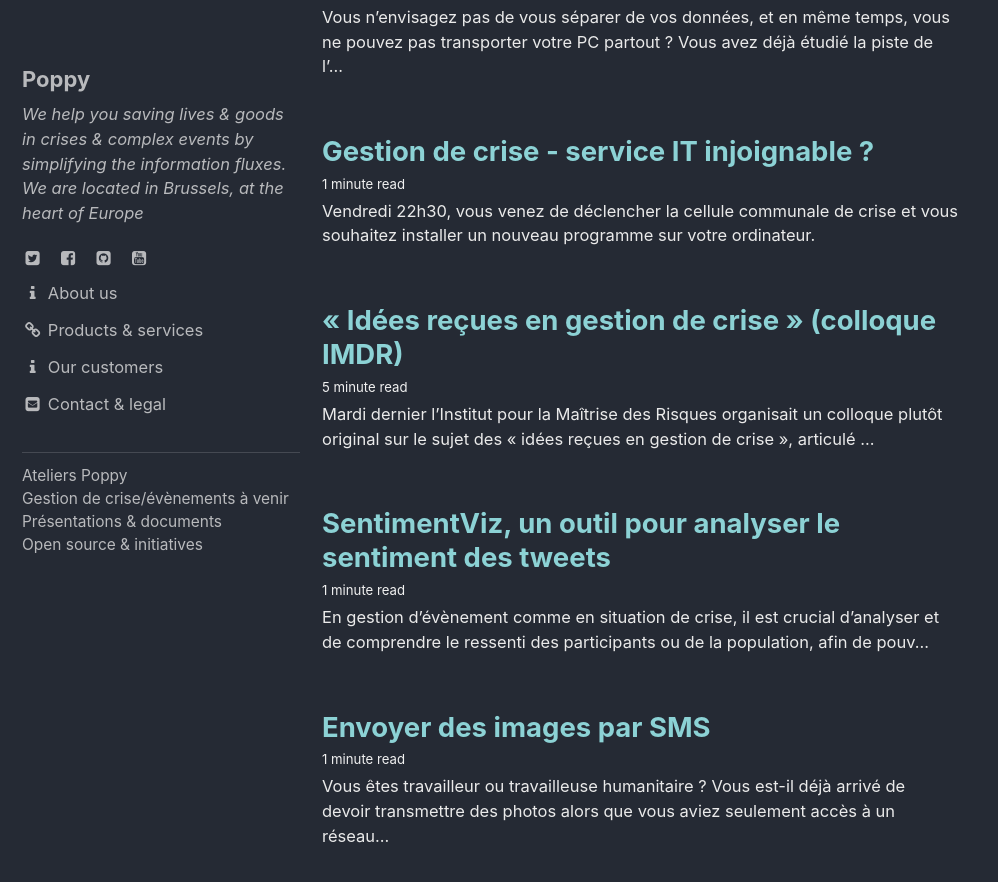
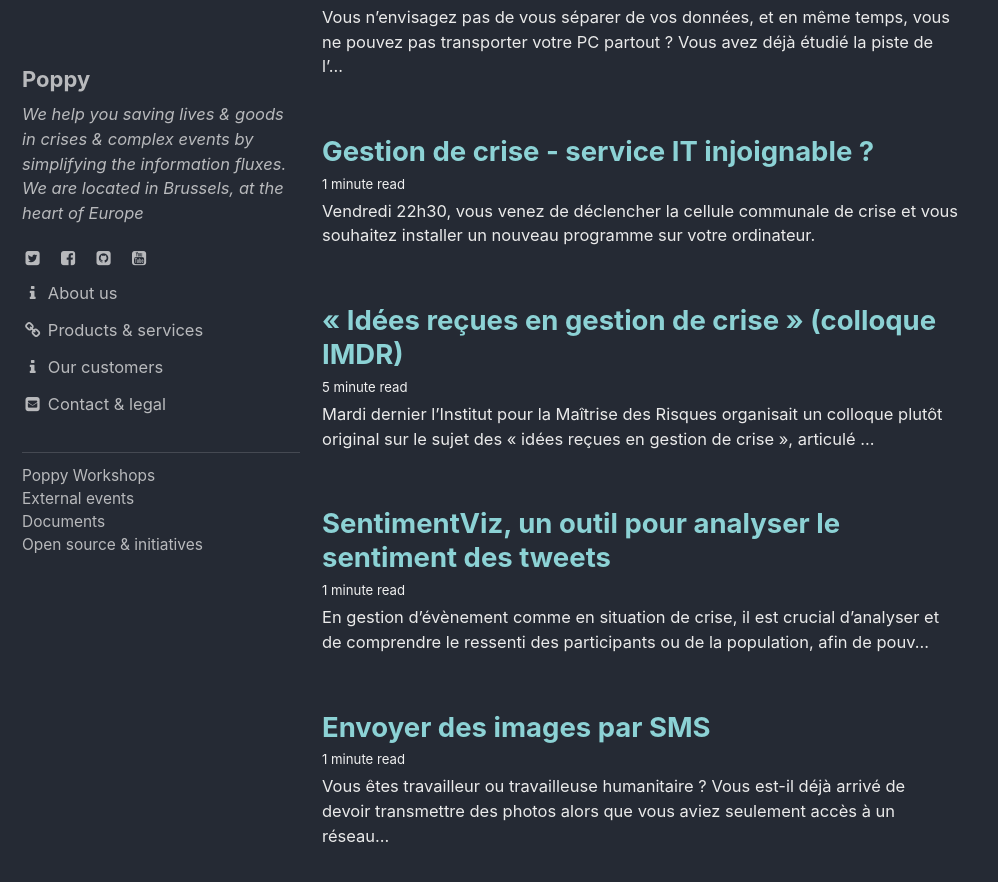
Before and after one commit to ccloquet/ccloquet.github.io, a Jekyll site: the page built from index.html, in a window 1280 px wide and 900 px high, scrolled down 457 px. Shown: the top 882 px of the window, without its empty margins (0-998 px from the left). Built offline with Jekyll 4.4.1, drawn with Linux system fonts in a browser that asks for light colours; cached includes are drawn as plain includes; the list of posts is cut into pages by our own code.

Commit message:
Update navigation.yml

```diff
--- a/_data/navigation.yml
+++ b/_data/navigation.yml
@@ -13,11 +13,11 @@ main:
 sideb:
   - title:
     children:
-    - title: "Ateliers Poppy"
+    - title: "Poppy Workshops"
       url: /workshops/
-    - title: "Gestion de crise/évènements à venir"
+    - title: "External events"
       url: /events_upcoming/
-    - title: "Présentations & documents"
+    - title: "Documents"
       url: /presas/
     - title: "Open source & initiatives"
       url: /open_source/
```
